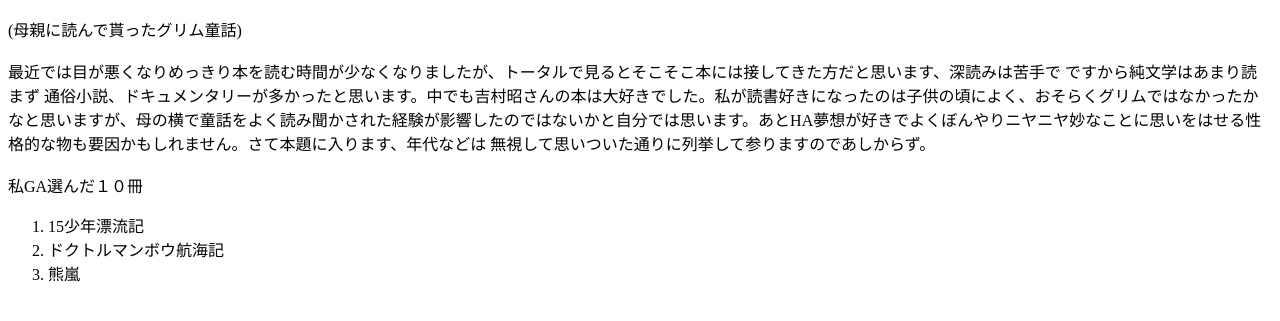
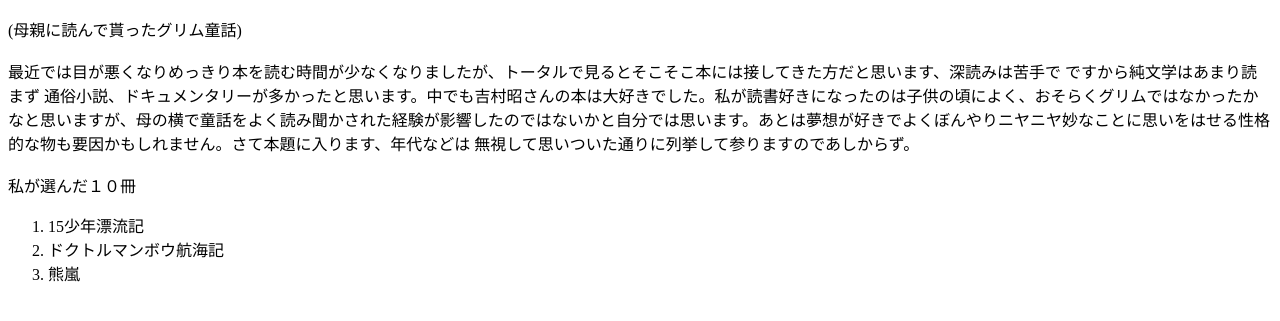
Before and after one commit to myfriendsss/myslelectbooks, a plain HTML site: page index.html in a window 1280 px wide. Shown: the part 297-618 px from the top of the page. Drawn offline with Linux system fonts and the light colour scheme.

Commit message:
Add files via upload

```diff
--- a/index.html
+++ b/index.html
@@ -11,10 +11,10 @@
   </center>
   <p1>私の最初の本との出会い</p1><br>
    <br><p2>(母親に読んで貰ったグリム童話)</p2><br><br>
-    <p3>最近では目が悪くなりめっきり本を読む時間が少なくなりましたが、トータルで見るとそこそこ本には接してきた方だと思います、深読みは苦手で ですから純文学はあまり読まず 通俗小説、ドキュメンタリーが多かったと思います。中でも吉村昭さんの本は大好きでした。私が読書好きになったのは子供の頃によく、おそらくグリムではなかったかなと思いますが、母の横で童話をよく読み聞かされた経験が影響したのではないかと自分では思います。あとHA夢想が好きでよくぼんやりニヤニヤ妙なことに思いをはせる性格的な物も要因かもしれません。さて本題に入ります、年代などは
+    <p3>最近では目が悪くなりめっきり本を読む時間が少なくなりましたが、トータルで見るとそこそこ本には接してきた方だと思います、深読みは苦手で ですから純文学はあまり読まず 通俗小説、ドキュメンタリーが多かったと思います。中でも吉村昭さんの本は大好きでした。私が読書好きになったのは子供の頃によく、おそらくグリムではなかったかなと思いますが、母の横で童話をよく読み聞かされた経験が影響したのではないかと自分では思います。あとは夢想が好きでよくぼんやりニヤニヤ妙なことに思いをはせる性格的な物も要因かもしれません。さて本題に入ります、年代などは
    無視して思いついた通りに列挙して参りますのであしからず。
     </p3><br><br>
-    <P3>私GA選んだ１０冊</P3><br>
+    <P3>私が選んだ１０冊</P3><br>
     <ol>
        <li>15少年漂流記</li>
        <li>ドクトルマンボウ航海記</li>
```
